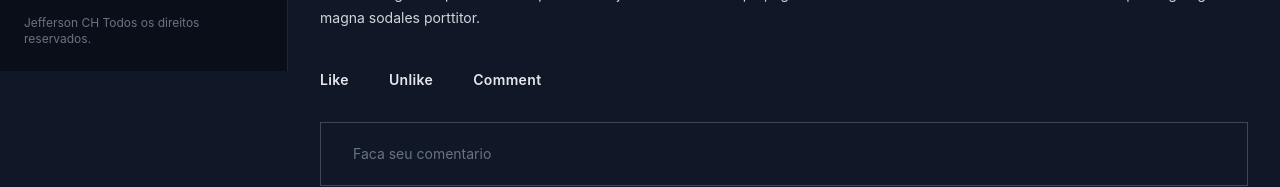
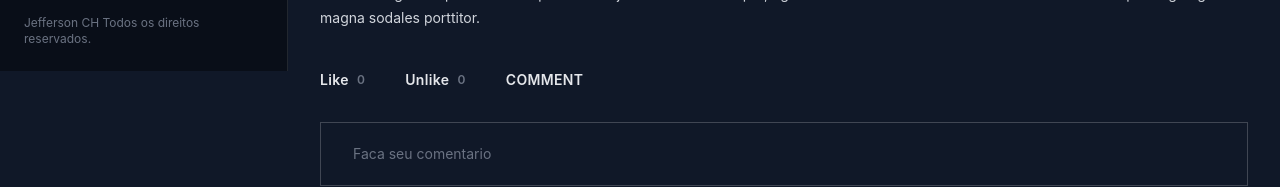
Before and after one commit to jeffsdac/blog-front, an Angular app: page /post/1 in a window 1280 px wide. Shown: the part 729-916 px from the top of the page. Built offline with nearby package versions, Linux system fonts and the light colour scheme.

Commit message:
refactor: refactor post reaction buttons component and integrate into post card and details pages

```diff
--- a/src/app/features/post/component/post-card/post-card.html
+++ b/src/app/features/post/component/post-card/post-card.html
@@ -15,23 +15,7 @@
         <div class="aspect-[16/7] w-full bg-black/60"></div>
     </div>
 
-    <div class="mt-5 flex items-center gap-3 text-sm">
-        <button
-            type="button"
-            class="inline-flex items-center gap-2 rounded-full border border-emerald-400/20 bg-emerald-400/10 px-4 py-2 font-medium text-emerald-200 transition hover:border-emerald-300/40 hover:bg-emerald-400/15"
-        >
-            <span aria-hidden="true">👍</span>
-            <span>{{ likes }}</span>
-            <span class="sr-only">likes</span>
-        </button>
-
-        <button
-            type="button"
-            class="inline-flex items-center gap-2 rounded-full border border-rose-400/20 bg-rose-400/10 px-4 py-2 font-medium text-rose-200 transition hover:border-rose-300/40 hover:bg-rose-400/15"
-        >
-            <span aria-hidden="true">👎</span>
-            <span>{{ unlikes }}</span>
-            <span class="sr-only">unlikes</span>
-        </button>
+    <div class="mt-5">
+        <app-post-reaction-buttons [postId]="postId" [likes]="likes" [unlikes]="unlikes" />
     </div>
 </article>
--- a/src/app/features/post/component/post-card/post-card.ts
+++ b/src/app/features/post/component/post-card/post-card.ts
@@ -1,10 +1,13 @@
 import { Component, Input } from '@angular/core';
+import { PostReactionButtons } from '../post-reaction-buttons/post-reaction-buttons';
 
 @Component({
   selector: 'app-post-card',
+  imports: [PostReactionButtons],
   templateUrl: './post-card.html',
 })
 export class PostCard {
+  @Input({ required: true }) postId!: string;
   @Input({ required: true }) title!: string;
   @Input({ required: true }) content!: string;
   @Input({ required: true }) likes!: number;
--- /dev/null
+++ b/src/app/features/post/component/post-reaction-buttons/post-reaction-buttons.html
@@ -0,0 +1,35 @@
+@if (variant === 'text') {
+    <div class="flex flex-wrap items-center gap-10 text-sm font-semibold uppercase tracking-wide text-gray-200">
+        <button type="button" class="inline-flex items-center gap-2 transition hover:text-red-300" (click)="like($event)">
+            <span>Like</span>
+            <span class="text-xs text-gray-500">{{ likes }}</span>
+        </button>
+
+        <button type="button" class="inline-flex items-center gap-2 transition hover:text-red-300" (click)="unlike($event)">
+            <span>Unlike</span>
+            <span class="text-xs text-gray-500">{{ unlikes }}</span>
+        </button>
+    </div>
+} @else {
+    <div class="flex items-center gap-3 text-sm">
+        <button
+            type="button"
+            class="inline-flex items-center gap-2 rounded-full border border-emerald-400/20 bg-emerald-400/10 px-4 py-2 font-medium text-emerald-200 transition hover:border-emerald-300/40 hover:bg-emerald-400/15"
+            (click)="like($event)"
+        >
+            <span aria-hidden="true">👍</span>
+            <span>{{ likes }}</span>
+            <span class="sr-only">likes</span>
+        </button>
+
+        <button
+            type="button"
+            class="inline-flex items-center gap-2 rounded-full border border-rose-400/20 bg-rose-400/10 px-4 py-2 font-medium text-rose-200 transition hover:border-rose-300/40 hover:bg-rose-400/15"
+            (click)="unlike($event)"
+        >
+            <span aria-hidden="true">👎</span>
+            <span>{{ unlikes }}</span>
+            <span class="sr-only">unlikes</span>
+        </button>
+    </div>
+}
--- /dev/null
+++ b/src/app/features/post/component/post-reaction-buttons/post-reaction-buttons.ts
@@ -0,0 +1,22 @@
+import { Component, Input } from '@angular/core';
+
+export type PostReactionButtonsVariant = 'pill' | 'text';
+
+@Component({
+  selector: 'app-post-reaction-buttons',
+  templateUrl: './post-reaction-buttons.html',
+})
+export class PostReactionButtons {
+  @Input({ required: true }) postId!: string;
+  @Input({ required: true }) likes!: number;
+  @Input({ required: true }) unlikes!: number;
+  @Input() variant: PostReactionButtonsVariant = 'pill';
+
+  like(event: MouseEvent): void {
+    event.stopPropagation();
+  }
+
+  unlike(event: MouseEvent): void {
+    event.stopPropagation();
+  }
+}
--- a/src/app/features/post/page/homepage/homepage.html
+++ b/src/app/features/post/page/homepage/homepage.html
@@ -63,6 +63,7 @@
                 [attr.aria-label]="'Abrir post ' + post.title"
             >
                 <app-post-card
+                    [postId]="post.id"
                     [title]="post.title"
                     [content]="post.content"
                     [likes]="post.likeVotes"
--- a/src/app/features/post/page/post-details/post-details.html
+++ b/src/app/features/post/page/post-details/post-details.html
@@ -37,10 +37,11 @@
         </p>
     </div>
 
-    <div class="mt-10 flex flex-wrap items-center gap-10 text-sm font-semibold uppercase tracking-wide text-gray-200">
-        <button type="button" class="transition hover:text-red-300">Like</button>
-        <button type="button" class="transition hover:text-red-300">Unlike</button>
-        <button type="button" class="transition hover:text-red-300">Comment</button>
+    <div class="mt-10 flex flex-wrap items-center gap-10">
+        <app-post-reaction-buttons postId="preview-post" [likes]="0" [unlikes]="0" variant="text" />
+        <button type="button" class="text-sm font-semibold uppercase tracking-wide text-gray-200 transition hover:text-red-300">
+            Comment
+        </button>
     </div>
 
     <section class="mt-8">
--- a/src/app/features/post/page/post-details/post-details.ts
+++ b/src/app/features/post/page/post-details/post-details.ts
@@ -1,7 +1,9 @@
 import { Component } from '@angular/core';
+import { PostReactionButtons } from '../../component/post-reaction-buttons/post-reaction-buttons';
 
 @Component({
   selector: 'app-post-details',
+  imports: [PostReactionButtons],
   templateUrl: './post-details.html',
 })
 export class PostDetails {}
```
